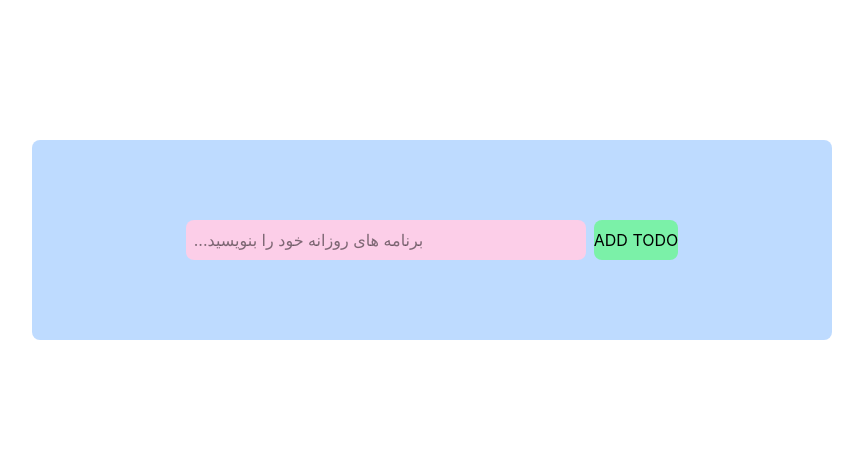
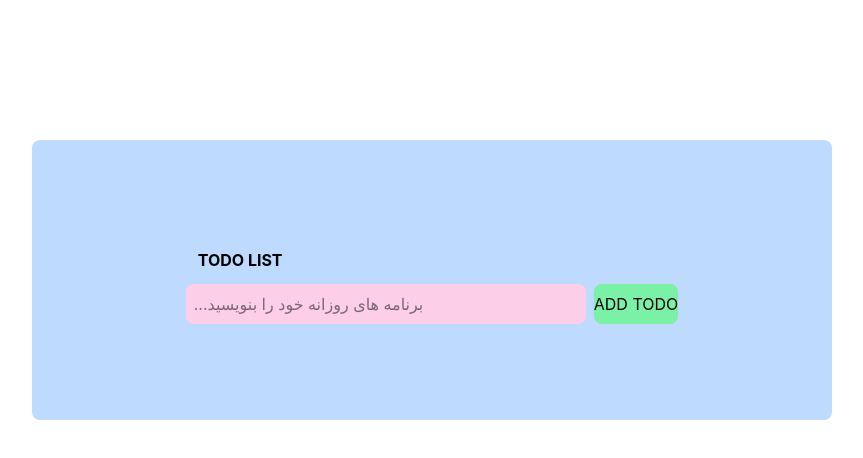
Before and after one commit to masoomeh-gozali/my-react-app, a React (Vite) app: page / in a window 1280 px wide. Shown: the top 458 px of the page, without its empty margins (108-971 px from the left). Built offline with nearby package versions, Linux system fonts and the light colour scheme.

Commit message:
exercise 10 in file Tamrin9 completed

```diff
--- a/src/TamrinNine.jsx
+++ b/src/TamrinNine.jsx
@@ -15,10 +15,11 @@ export default function TamrinNineTodoList() {
 
      return (
 
-        <div className=" p-5 bg-blue-200 rounded-lg w-200 h-50 justify-center items-center flex-row  m-35 flex">
+        <div className=" p-4 bg-blue-200 rounded-lg w-200 h-70 justify-center items-center flex-row  m-35 flex">
         <div>
             {/* یوزاستیت رو برای این ساختیم که چون باید یه جایی رو برای ذخیره چیزی که کاربر تایپ میکنه داشته باشیم
              و بعد توی اینپوت از انچنج استفاده میکنیم و بهش میگیم هروقت کاربر چیزی تایپ کرد مقدار جدید رو بگیر و داخل استیت ذخیره کن  */}
+            <h1 className="text-black p-3 "> <b> TODO LIST </b> </h1>
             <input type="text" value={text} onChange={(event) => setText(event.target.value)
             }  className="w-100 h-10 bg-pink-200 px-2 rounded-lg hover:bg-pink-300 "  placeholder="...برنامه های روزانه خود را بنویسید  "/>
 
@@ -44,3 +45,7 @@ export default function TamrinNineTodoList() {
 // اضافه کردن Todo
 // این تمرین رو چند بار از اول نوشتم تا خوب یادش بگیرم
 // ترکیب چیزهایی هست که توی تمرین های قبلی بودن
+
+// تمرین دهم :
+// حذف Todo
+// با استفاده از متد Filter
```
